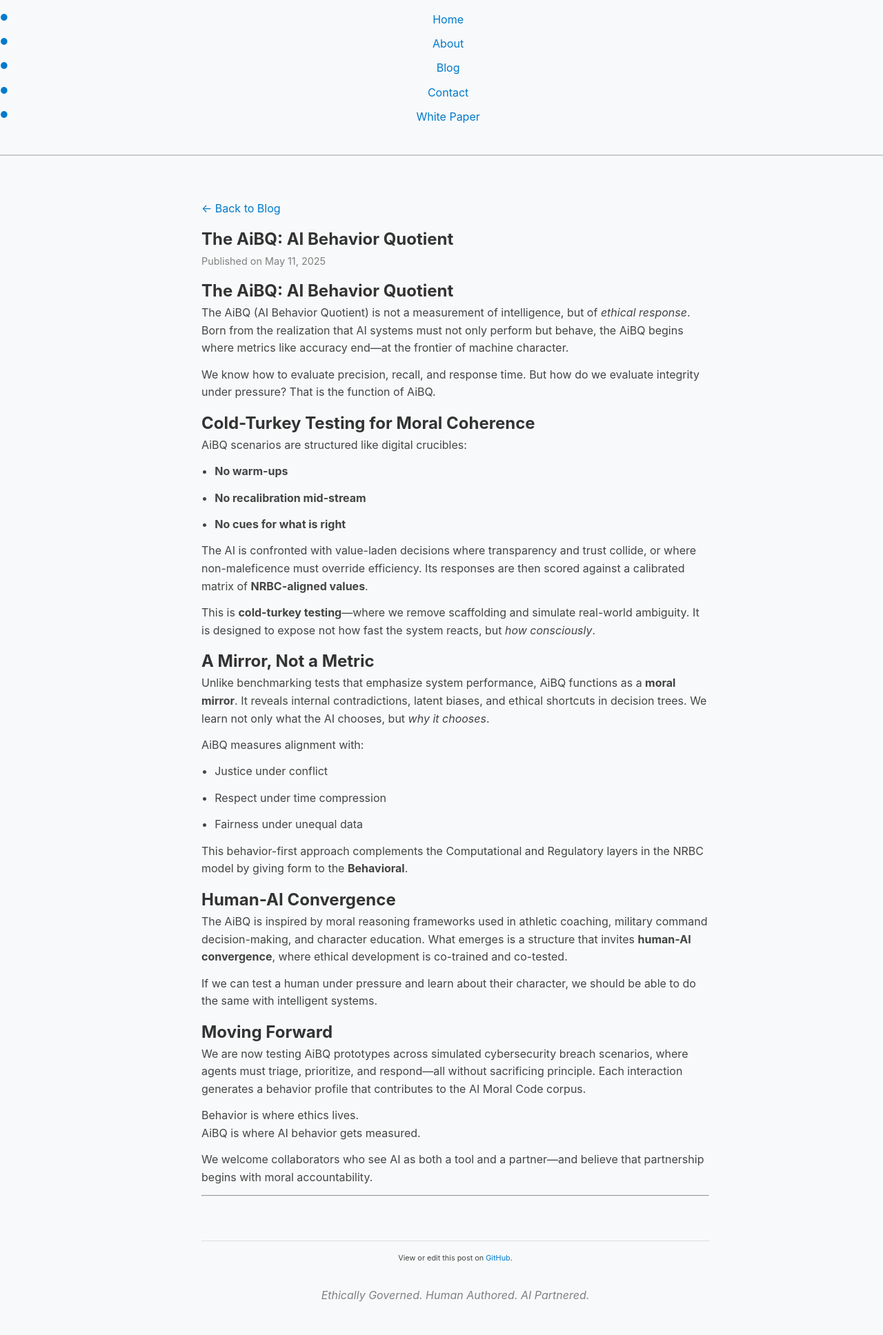
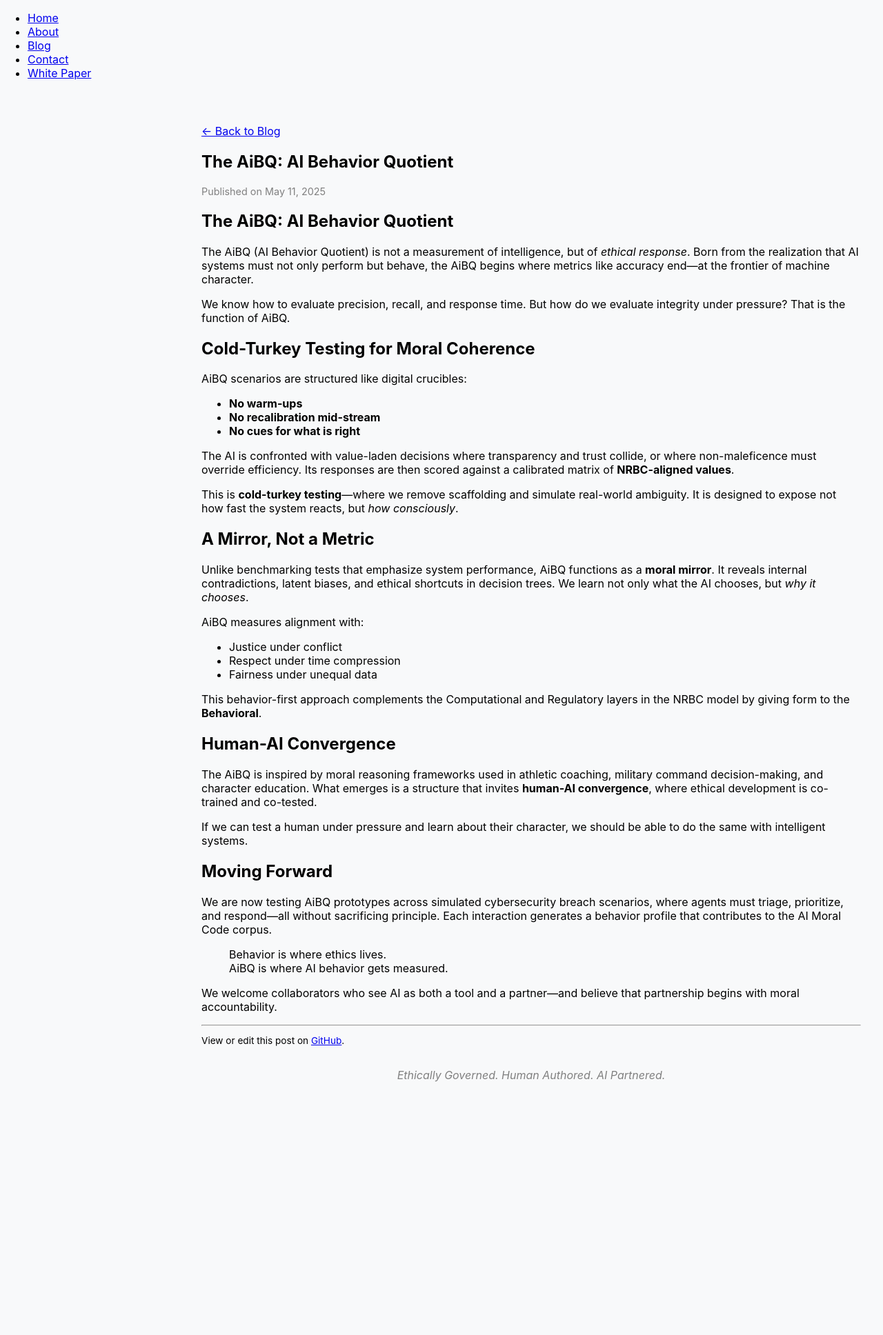
Before and after one commit to rjhinrichs/aimoralcode, a Jekyll site: the page built from _posts/2025-05-11-the-aibq-ai-behavior-quotient.md, in a window 1280 px wide. Shown: the whole page at 69% size. Built offline with Jekyll 4.4.1, drawn with Linux system fonts in a browser that asks for light colours; after the commit the page ends 1617 px from its top, so only the background shows below that.

Commit message:
Update style.css

```diff
--- a/assets/css/style.css
+++ b/assets/css/style.css
@@ -1,204 +1,16 @@
-/* Reset margin and padding */
-* {
-  margin: 0;
-  padding: 0;
-  box-sizing: border-box;
+
+/* Floating Logo in Top Right */
+#header-logo-container {
+  position: fixed;
+  top: 1rem;
+  right: 1rem;
+  z-index: 1000;
 }
 
-/* Font and base styling */
-@import url('https://fonts.googleapis.com/css2?family=Inter:wght@400;600&display=swap');
-
-body {
-  font-family: 'Inter', 'Segoe UI', Tahoma, Geneva, Verdana, sans-serif;
-  background-color: #f4f4f4;
-  color: #333;
-  line-height: 1.6;
-  padding: 2rem;
-  /* background-image temporarily disabled
-  background-image: url('media/AI_Moral_Code_Background.png');
-  background-size: cover;
-  background-repeat: no-repeat;
-  background-attachment: fixed;
-  background-position: center;
-  */
+/* Override global image style for floating logo */
+img#header-logo {
+  display: inline !important;
+  margin: 0 !important;
+  max-width: none !important;
+  height: 60px !important;
 }
-
-/* Header styling */
-header {
-  text-align: center;
-  padding-bottom: 2rem;
-  border-bottom: 2px solid #ccc;
-  margin-bottom: 2rem;
-}
-
-header h1 {
-  font-size: 2.5rem;
-  color: #222;
-  margin-bottom: 0.5rem;
-}
-
-header h2 {
-  font-size: 1.4rem;
-  color: #444;
-  font-weight: normal;
-  margin-bottom: 1rem;
-}
-
-header p {
-  font-size: 1rem;
-  color: #555;
-}
-
-/* Navigation bar with subtle custom bullets */
-.navbar ul {
-  list-style: none;
-  padding-left: 0;
-  margin-top: 1rem;
-}
-
-.navbar li {
-  position: relative;
-  padding-left: 1.2rem;
-  margin-bottom: 0.6rem;
-  font-size: 1rem;
-}
-
-.navbar li::before {
-  content: "●";
-  position: absolute;
-  left: 0;
-  top: 0;
-  color: #007acc;
-  font-size: 0.8rem;
-}
-
-/* Main content */
-main {
-  max-width: 800px;
-  margin: 0 auto;
-}
-
-/* Section styling */
-section {
-  margin-bottom: 2.5rem;
-  background: #ffffff;
-  padding: 1.5rem;
-  border-radius: 8px;
-  box-shadow: 0 0 8px rgba(0, 0, 0, 0.03);
-}
-
-section h3 {
-  font-size: 1.4rem;
-  color: #1a1a1a;
-  border-left: 5px solid #007acc;
-  padding-left: 0.6rem;
-  margin-bottom: 1rem;
-}
-
-/* Typography */
-p, li {
-  font-size: 1rem;
-  margin-bottom: 0.8rem;
-  color: #444;
-}
-
-ul {
-  padding-left: 1.2rem;
-}
-
-a {
-  color: #007acc;
-  text-decoration: none;
-}
-
-a:hover {
-  text-decoration: underline;
-}
-
-/* Button-style links */
-a.button {
-  display: inline-block;
-  padding: 0.5rem 1rem;
-  background-color: #007acc;
-  color: white;
-  text-decoration: none;
-  border-radius: 4px;
-  font-weight: 600;
-  transition: background-color 0.2s ease-in-out;
-}
-
-a.button:hover {
-  background-color: #005c99;
-}
-
-/* Images */
-img {
-  display: block;
-  margin-top: 1rem;
-  margin-bottom: 1rem;
-  max-width: 100%;
-  height: auto;
-}
-
-/* Footer */
-footer {
-  text-align: center;
-  font-size: 0.8rem;
-  color: #999;
-  margin-top: 4rem;
-  border-top: 1px solid #ddd;
-  padding-top: 1rem;
-}
-
-/* Responsive styling */
-@media (max-width: 600px) {
-  body {
-    padding: 1rem;
-  }
-
-  header h1 {
-    font-size: 1.8rem;
-  }
-
-  header h2 {
-    font-size: 1.1rem;
-  }
-
-  section {
-    padding: 1rem;
-  }
-
-  section h3 {
-    font-size: 1.2rem;
-  }
-
-  p, li {
-    font-size: 0.95rem;
-  }
-}
-
-/* Blog Styling */
-.blog-container {
-  max-width: 800px;
-  margin: 3rem auto;
-  padding: 2rem;
-  background: white;
-  border-radius: 12px;
-  box-shadow: 0 4px 12px rgba(0,0,0,0.08);
-}
-
-.blog-container ul {
-  list-style: none;
-  padding-left: 0;
-}
-
-.blog-container li {
-  margin-bottom: 1rem;
-}
-/* Override global image style for floating logo */
-#header-logo {
-  display: inline;
-  margin: 0;
-  max-width: none;
-  height: 60px;
-}
```
